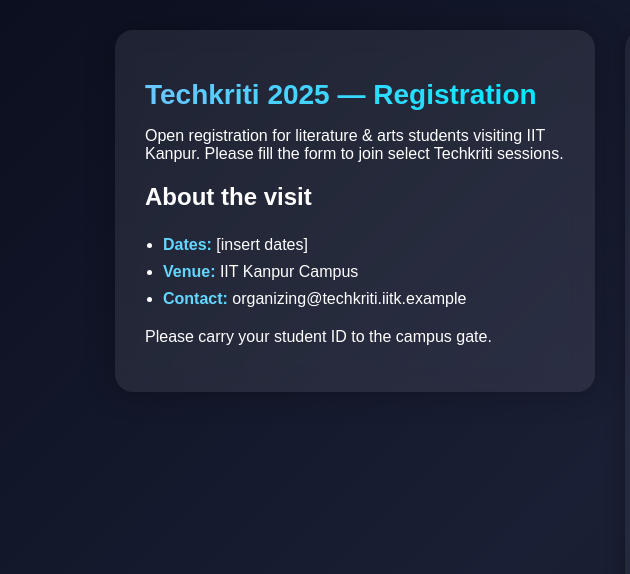
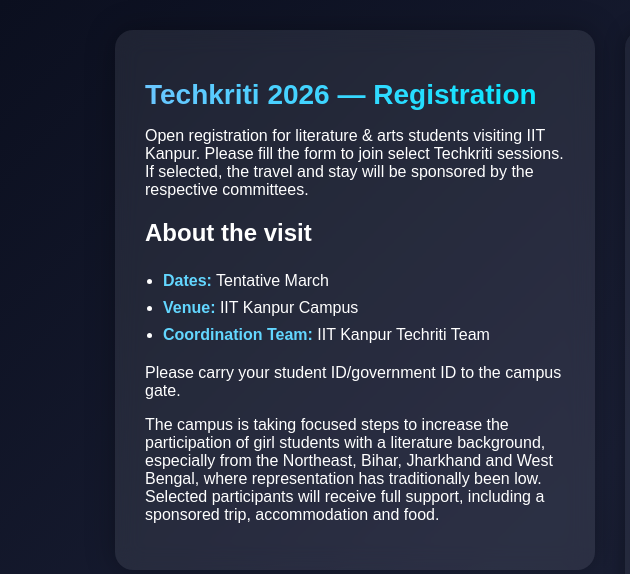
Before and after one commit to deepakpurohit11/techkriti-registration-dummy, a plain HTML site: page index.html in a window 1280 px wide. Shown: the top 574 px of the page, 0-630 px from the left. Drawn offline with Linux system fonts and the light colour scheme.

Commit message:
Update index.html

```diff
--- a/index.html
+++ b/index.html
@@ -104,22 +104,24 @@ footer {
 
   <!-- LEFT INFORMATION CARD -->
   <div class="card">
-    <h1>Techkriti 2025 — Registration</h1>
+    <h1>Techkriti 2026 — Registration</h1>
 
     <p>
       Open registration for literature & arts students visiting IIT Kanpur.
       Please fill the form to join select Techkriti sessions.
+      If selected, the travel and stay will be sponsored by the respective committees.
     </p>
 
     <h2>About the visit</h2>
 
     <ul>
-      <li><strong>Dates:</strong> [insert dates]</li>
+      <li><strong>Dates:</strong> Tentative March</li>
       <li><strong>Venue:</strong> IIT Kanpur Campus</li>
-      <li><strong>Contact:</strong> organizing@techkriti.iitk.example</li>
+      <li><strong>Coordination Team:</strong> IIT Kanpur Techriti Team</li>
     </ul>
 
-    <p>Please carry your student ID to the campus gate.</p>
+    <p>Please carry your student ID/government ID to the campus gate.</p>
+    <p>The campus is taking focused steps to increase the participation of girl students with a literature background, especially from the Northeast, Bihar, Jharkhand and West Bengal, where representation has traditionally been low. Selected participants will receive full support, including a sponsored trip, accommodation and food.</p>
   </div>
 
   <!-- RIGHT GOOGLE FORM -->
```
